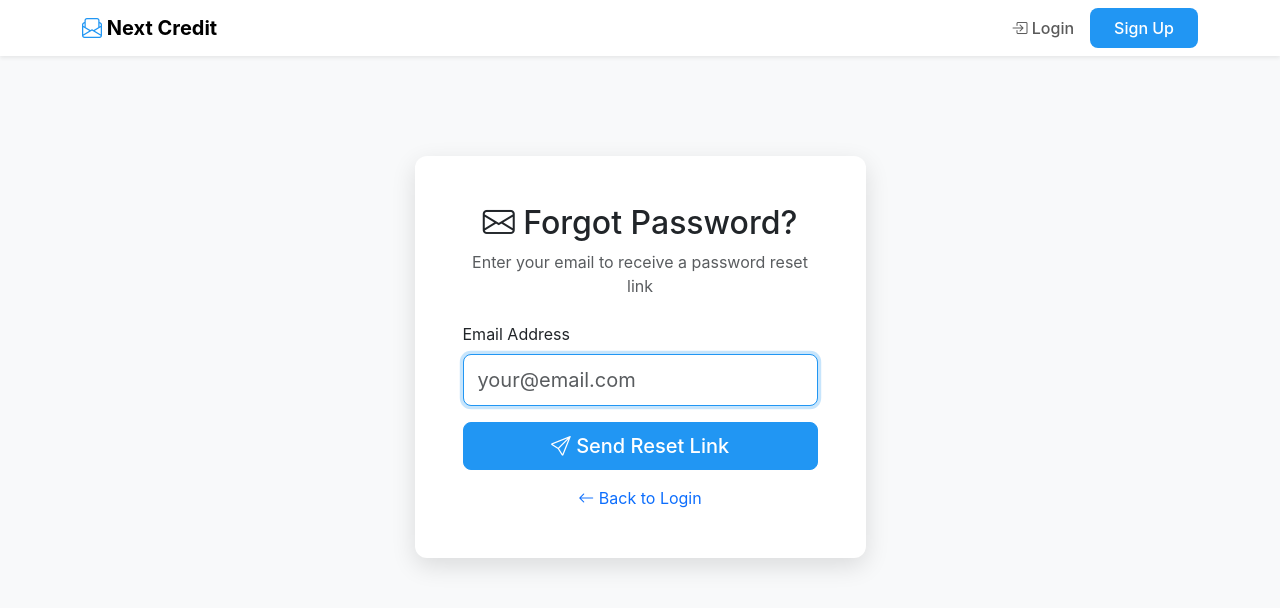
After one commit to adamn1225/credit-rep, a Flask app: page /forgot-password in a window 1280 px wide. The commit adds this page. Shown: the top 608 px of the page. Run offline with Flask 3, Linux system fonts and the light colour scheme.

Commit message:
Complete email verification system: SMTP emails, password reset, API gating, name display fixes

```diff
--- a/app.py
+++ b/app.py
@@ -76,9 +76,27 @@ def admin_required(f):
 
 @app.context_processor
 def inject_user():
-    """Inject username and role into all templates"""
+    """Inject user info into all templates"""
+    first_name = session.get('first_name', '')
+    last_name = session.get('last_name', '')
+    username = session.get('username', '')
+    email = session.get('email', '')
+
+    # Display name priority: First name > Username > Email prefix
+    if first_name:
+        display_name = first_name
+        full_display = f"{first_name} {last_name}".strip() if last_name else first_name
+    elif username:
+        display_name = username
+        full_display = username
+    else:
+        display_name = email.split('@')[0] if email else 'User'
+        full_display = display_name
+
     return {
-        'username': session.get('username'),
+        'username': display_name,  # Keep 'username' for backward compatibility
+        'display_name': display_name,
+        'full_name': full_display,
         'role': session.get('role')
     }
 
@@ -260,7 +278,26 @@ def signup():
 
             print(f"✅ User created successfully: {email}")
 
-            flash(f'✅ Account created successfully! You can now log in.', 'success')
+            # Send verification email
+            import secrets
+            from datetime import datetime, timedelta
+            from db import create_login_token
+            from email_utils import send_verification_email
+
+            # Generate verification token
+            token = secrets.token_urlsafe(32)
+            expires_at = datetime.utcnow() + timedelta(hours=24)
+
+            # Save token to database
+            create_login_token(email, token, expires_at)
+
+            # Send verification email
+            app_url = request.url_root.rstrip('/')
+            if send_verification_email(email, token, app_url):
+                flash(f'✅ Account created! Please check {email} to verify your email address.', 'success')
+            else:
+                flash(f'✅ Account created! Login to request a new verification email.', 'warning')
+
             return redirect(url_for('login'))
 
         except Exception as e:
@@ -320,6 +357,148 @@ def logout():
     session.clear()
     flash('You have been logged out.', 'info')
     return redirect(url_for('login'))
+
+@app.route('/verify-email', methods=['GET'])
+def verify_email():
+    """Verify email address via token"""
+    token = request.args.get('token')
+
+    if not token:
+        flash('❌ Invalid verification link.', 'danger')
+        return redirect(url_for('login'))
+
+    from db import verify_login_token, verify_user_email
+    from email_utils import send_welcome_email
+
+    # Verify token
+    email = verify_login_token(token)
+
+    if not email:
+        flash('❌ Verification link expired or invalid. Please request a new one.', 'danger')
+        return redirect(url_for('login'))
+
+    # Mark email as verified and enable API access
+    verify_user_email(email)
+
+    # Get user for welcome email
+    user = get_user_by_email(email)
+    if user:
+        first_name = user.get('first_name', 'User')
+        send_welcome_email(email, first_name)
+
+    flash('✅ Email verified! You now have full access to all features.', 'success')
+    return redirect(url_for('login'))
+
+@app.route('/resend-verification', methods=['POST'])
+def resend_verification():
+    """Resend verification email"""
+    email = request.form.get('email', '').strip().lower()
+
+    if not email:
+        flash('❌ Please enter your email address.', 'danger')
+        return redirect(url_for('login'))
+
+    user = get_user_by_email(email)
+    if not user:
+        # Don't reveal if email exists
+        flash('✅ If that email exists, a verification link has been sent.', 'info')
+        return redirect(url_for('login'))
+
+    if user.get('email_verified'):
+        flash('✅ Your email is already verified! You can log in.', 'info')
+        return redirect(url_for('login'))
+
+    # Generate new token
+    import secrets
+    from datetime import datetime, timedelta
+    from db import create_login_token
+    from email_utils import send_verification_email
+
+    token = secrets.token_urlsafe(32)
+    expires_at = datetime.utcnow() + timedelta(hours=24)
+    create_login_token(email, token, expires_at)
+
+    app_url = request.url_root.rstrip('/')
+    send_verification_email(email, token, app_url)
+
+    flash('✅ Verification email sent! Check your inbox.', 'success')
+    return redirect(url_for('login'))
+
+@app.route('/forgot-password', methods=['GET', 'POST'])
+def forgot_password():
+    """Request password reset"""
+    if request.method == 'POST':
+        email = request.form.get('email', '').strip().lower()
+
+        if not email:
+            flash('❌ Please enter your email address.', 'danger')
+            return render_template('forgot_password.html')
+
+        user = get_user_by_email(email)
+
+        # Always show success message (don't reveal if email exists)
+        if user:
+            import secrets
+            from datetime import datetime, timedelta
+            from db import create_login_token
+            from email_utils import send_password_reset_email
+
+            token = secrets.token_urlsafe(32)
+            expires_at = datetime.utcnow() + timedelta(hours=1)  # 1 hour expiry
+            create_login_token(email, token, expires_at)
+
+            app_url = request.url_root.rstrip('/')
+            send_password_reset_email(email, token, app_url)
+
+        flash('✅ If that email exists, a password reset link has been sent.', 'info')
+        return redirect(url_for('login'))
+
+    return render_template('forgot_password.html')
+
+@app.route('/reset-password', methods=['GET', 'POST'])
+def reset_password():
+    """Reset password with token"""
+    token = request.args.get('token')
+
+    if not token:
+        flash('❌ Invalid reset link.', 'danger')
+        return redirect(url_for('login'))
+
+    if request.method == 'POST':
+        from db import verify_login_token
+        from werkzeug.security import generate_password_hash
+
+        # Verify token is still valid
+        email = verify_login_token(token)
+
+        if not email:
+            flash('❌ Reset link expired or invalid. Please request a new one.', 'danger')
+            return redirect(url_for('forgot_password'))
+
+        new_password = request.form.get('password')
+        confirm_password = request.form.get('confirm_password')
+
+        if not new_password or len(new_password) < 6:
+            flash('❌ Password must be at least 6 characters.', 'danger')
+            return render_template('reset_password.html', token=token)
+
+        if new_password != confirm_password:
+            flash('❌ Passwords do not match.', 'danger')
+            return render_template('reset_password.html', token=token)
+
+        # Update password
+        from db import get_db_connection
+        conn = get_db_connection()
+        c = conn.cursor()
+        c.execute("UPDATE users SET password_hash = %s WHERE email = %s",
+                 (generate_password_hash(new_password), email))
+        conn.commit()
+        conn.close()
+
+        flash('✅ Password reset successfully! You can now log in.', 'success')
+        return redirect(url_for('login'))
+
+    return render_template('reset_password.html', token=token)
 
 @app.route('/add-dispute', methods=['GET', 'POST'])
 @login_required
@@ -597,7 +776,7 @@ def send_batch():
     queue = load_csv_queue()
 
     return render_template('send_batch.html',
-                         queue=queue.to_dict('records') if not queue.empty else [],
+                         queue=queue,
                          username=session.get('username'))
 
 @app.route('/generate-batch', methods=['POST'])
@@ -723,18 +902,26 @@ def settings():
             new_pw = request.form.get('new_password')
             confirm_pw = request.form.get('confirm_password')
 
-            # Verify current password
-            username = session.get('username')
-            valid, _ = verify_user(username, current_pw)
+            # Verify current password using email
+            email = session.get('email')
+            user = get_user_by_email(email)
 
-            if not valid:
+            if not user or not check_password_hash(user['password_hash'], current_pw):
                 flash('❌ Current password is incorrect.', 'danger')
             elif new_pw != confirm_pw:
                 flash('❌ New passwords do not match.', 'danger')
             elif len(new_pw) < 6:
                 flash('❌ Password must be at least 6 characters.', 'danger')
             else:
-                update_password(username, new_pw)
+                # Update password by email
+                from werkzeug.security import generate_password_hash
+                from db import get_db_connection
+                conn = get_db_connection()
+                c = conn.cursor()
+                c.execute("UPDATE users SET password_hash = %s WHERE email = %s",
+                         (generate_password_hash(new_pw), email))
+                conn.commit()
+                conn.close()
                 flash('✅ Password updated successfully!', 'success')
         elif action == 'save_template':
             # Save template
--- a/templates/base.html
+++ b/templates/base.html
@@ -86,9 +86,11 @@
                     {% endif %}
                     <li class="nav-item dropdown">
                         <a class="nav-link dropdown-toggle" href="#" role="button" data-bs-toggle="dropdown">
-                            <i class="bi bi-person-circle"></i> {{ username }}
+                            <i class="bi bi-person-circle"></i> {{ full_name or username }}
                         </a>
                         <ul class="dropdown-menu dropdown-menu-end">
+                            <li class="dropdown-header">{{ full_name or username }}</li>
+                            <li><hr class="dropdown-divider"></li>
                             <li><a class="dropdown-item" href="{{ url_for('settings') }}"><i class="bi bi-gear"></i> Settings</a></li>
                             <li><hr class="dropdown-divider"></li>
                             <li><a class="dropdown-item" href="{{ url_for('logout') }}"><i class="bi bi-box-arrow-right"></i> Logout</a></li>
--- /dev/null
+++ b/templates/forgot_password.html
@@ -0,0 +1,39 @@
+{% extends "base_public.html" %}
+
+{% block title %}Forgot Password - Next Credit{% endblock %}
+
+{% block content %}
+<div class="container">
+    <div class="row justify-content-center" style="margin-top: 100px;">
+        <div class="col-md-5">
+            <div class="card shadow">
+                <div class="card-body p-5">
+                    <div class="text-center mb-4">
+                        <h2><i class="bi bi-envelope"></i> Forgot Password?</h2>
+                        <p class="text-muted">Enter your email to receive a password reset link</p>
+                    </div>
+
+                    <form method="POST">
+                        <div class="mb-3">
+                            <label for="email" class="form-label">Email Address</label>
+                            <input type="email" class="form-control form-control-lg"
+                                   id="email" name="email" required autofocus
+                                   placeholder="your@email.com">
+                        </div>
+
+                        <button type="submit" class="btn btn-primary btn-lg w-100 mb-3">
+                            <i class="bi bi-send"></i> Send Reset Link
+                        </button>
+
+                        <div class="text-center">
+                            <a href="{{ url_for('login') }}" class="text-decoration-none">
+                                <i class="bi bi-arrow-left"></i> Back to Login
+                            </a>
+                        </div>
+                    </form>
+                </div>
+            </div>
+        </div>
+    </div>
+</div>
+{% endblock %}
```
Also changed, not shown: db.py (+33 -1 lines), email_utils.py (added, +249 -0 lines), templates/login.html (+18 -0 lines), templates/reset_password.html (added, +48 -0 lines), templates/send_batch.html (+4 -4 lines), 1 other file.
